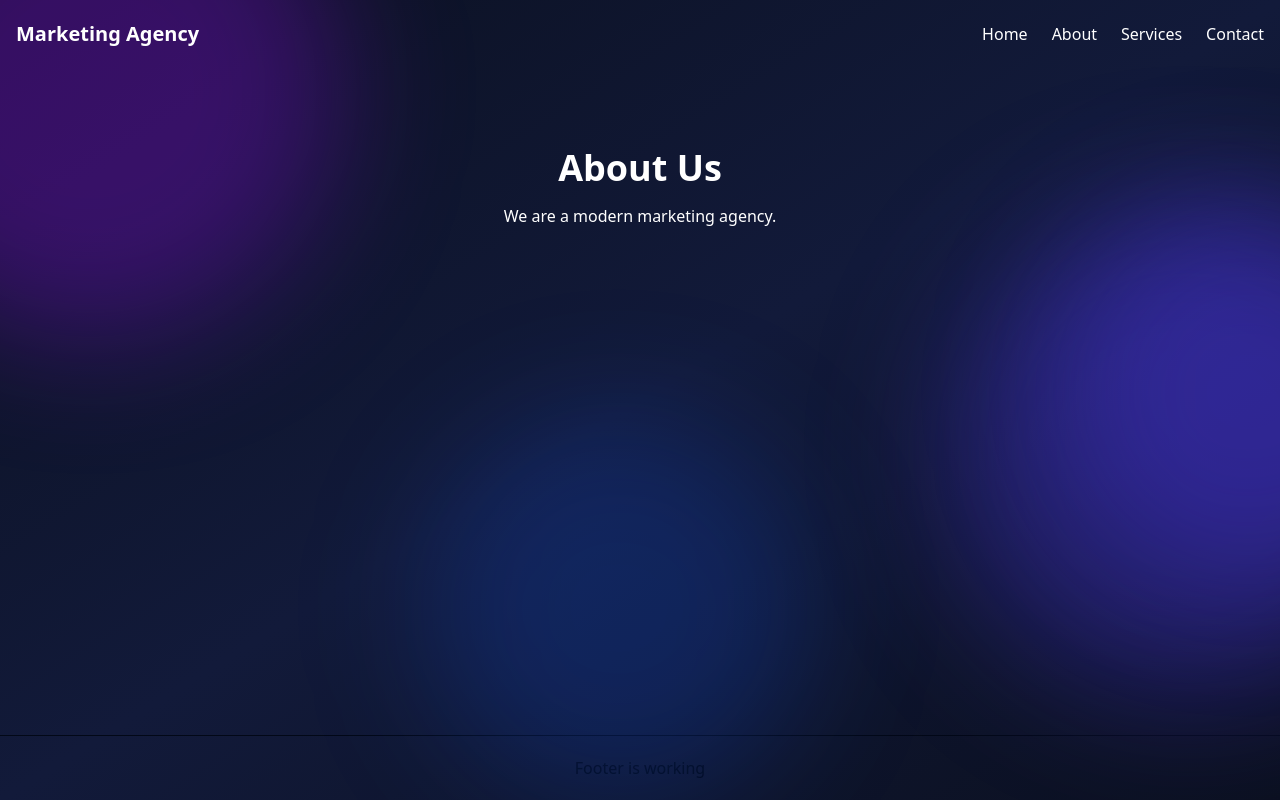
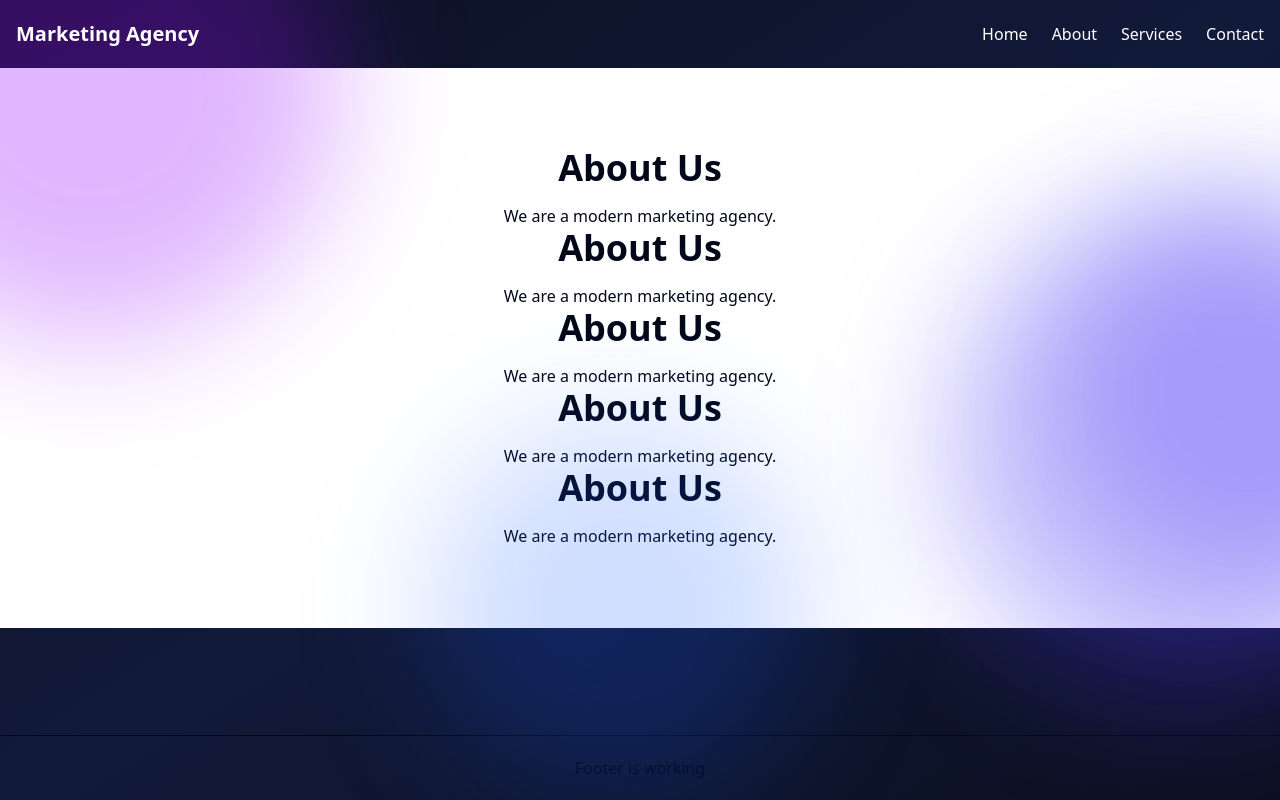
Before and after one commit to Lahcen-Ouhassou/Marketing-Agency-LandingPage, a React (Vite) app: page /about in a window 1280 px wide. Built offline with nearby package versions, Linux system fonts and the light colour scheme.

Commit message:
UpdAboutPage

```diff
--- a/src/pages/About.jsx
+++ b/src/pages/About.jsx
@@ -1,7 +1,15 @@
 function About() {
   return (
-    <section className="py-20 text-center text-white">
+    <section className="py-20 text-center  bg-white">
       <h1 className="text-4xl font-bold mb-4">About Us</h1>
+      <p className="text-muted-foreground">We are a modern marketing agency.</p>
+       <h1 className="text-4xl font-bold mb-4">About Us</h1>
+      <p className="text-muted-foreground">We are a modern marketing agency.</p>
+       <h1 className="text-4xl font-bold mb-4">About Us</h1>
+      <p className="text-muted-foreground">We are a modern marketing agency.</p>
+       <h1 className="text-4xl font-bold mb-4">About Us</h1>
+      <p className="text-muted-foreground">We are a modern marketing agency.</p>
+       <h1 className="text-4xl font-bold mb-4">About Us</h1>
       <p className="text-muted-foreground">We are a modern marketing agency.</p>
     </section>
   );
```
